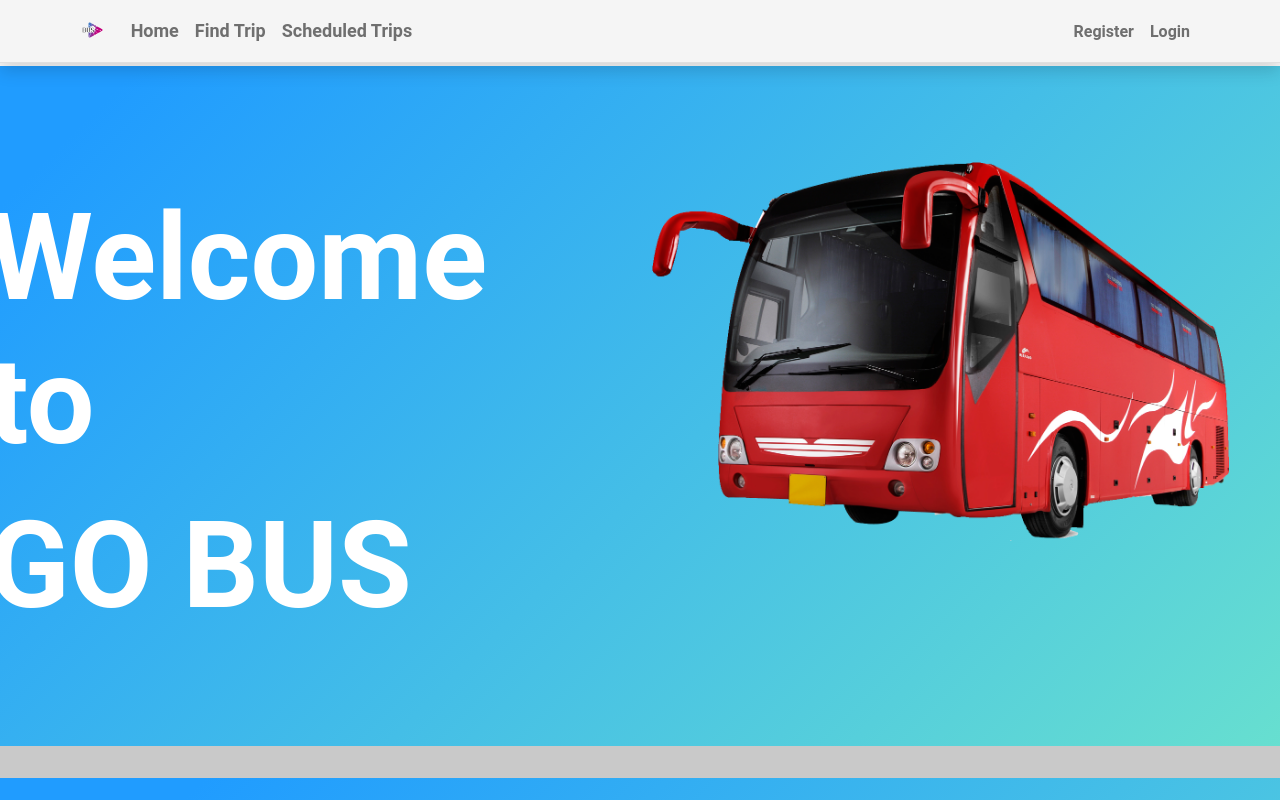
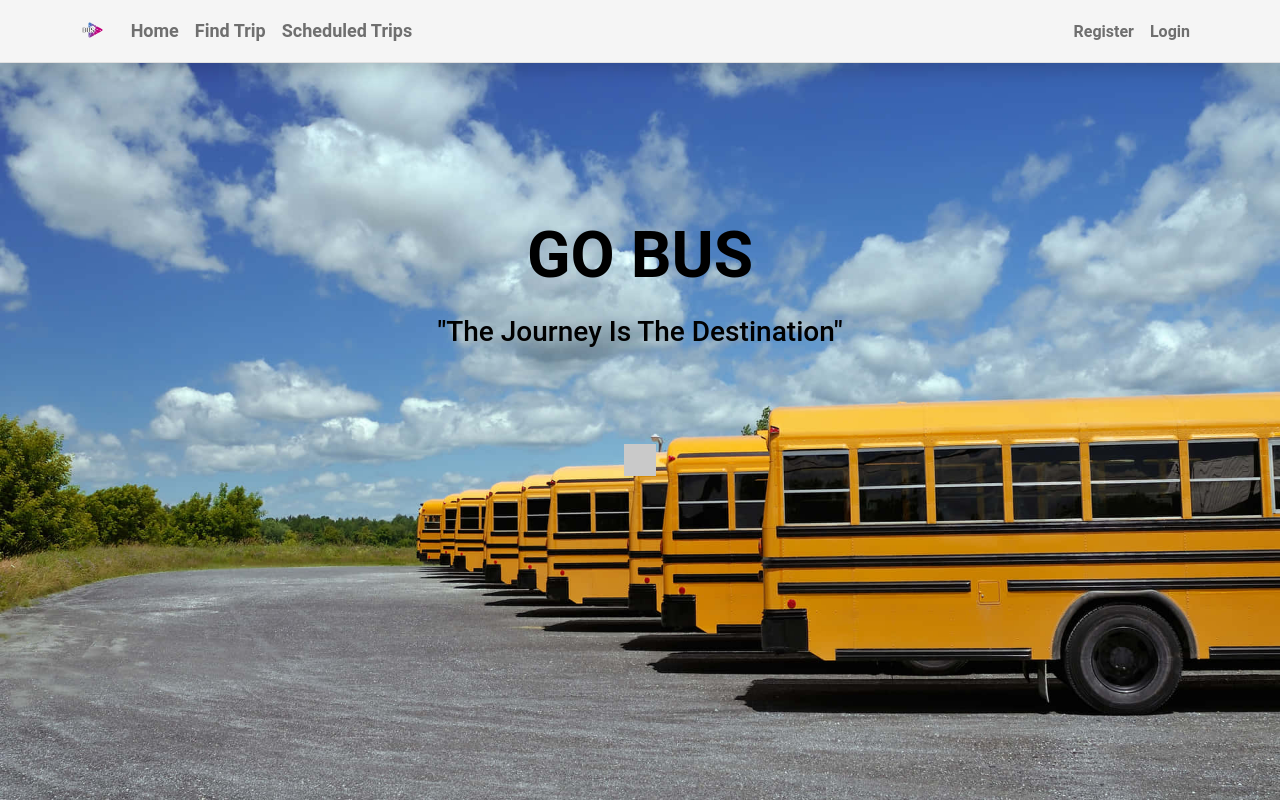
Before and after one commit to x22215476/BusBookingApplication, a Django app: page / in a window 1280 px wide. Run offline with Django 4.2, Linux system fonts and the light colour scheme; data that the repository does not hold is empty; some libraries are stand-ins or nearby versions.

Commit message:
made changes in templates

```diff
--- a/reservationApp/templates/home.html
+++ b/reservationApp/templates/home.html
@@ -4,103 +4,59 @@
 {% block pageContent %}
 <style>
     body {
-        background: linear-gradient(135deg, #209cff 10%, #68e0cf 100%);
+        background-image: url("{{ MEDIA_URL }}/default/image.png");
+        background-size: cover; /* Cover the entire background */
+        background-position: center; /* Center the background image */
+        margin: 0;
+        padding: 0;
+        display: flex;
+        flex-direction: column;
+        align-items: center;
+        min-height: 100vh;
     }
 
     .welcome-text-container {
-        max-width: 100%;
-        padding: 50px;
-        text-align: left;
+        text-align: center;
+        margin-top: 10vh; /* Adjust margin to position the heading at the top */
     }
 
     .welcome-heading {
-        font-size: 7.5rem;
+        font-size: 4rem;
         margin-bottom: 20px;
-        margin-left: -130px;
     }
 
-    .small-text {
-        font-size: 3.2rem;
-        margin-top: 20px;
-        margin-left: -120px;
+    .bus-animation {
+        width: 60px;
+        height: auto;
+        animation: moveBus 5s linear infinite;
     }
 
-     @keyframes moveBus {
-            0% { left: -100%; }
-            100% { left: 100%; }
-        }
-
-        .bus-animation {
-            position: fixed;
-            width: 100px;
-            height: 150px;
-            background-image: url('path/to/bus-image.png');
-            background-size: cover;
-            animation: moveBus 5s linear infinite;
-            margin-top: 150px;
-        }
-
-        .row {
-            position: relative;
-        }
+    @keyframes moveBus {
+        0% { transform: translateX(-100%); }
+        100% { transform: translateX(100%); }
+    }
 </style>
 <section class="container mt-5">
     {% if user.id %}
     <div class="row">
         <div class="col-lg-6 col-md-6 col-sm-12 col-xs-12">
             <div class="card rounded-0 shadow border-warning text-start summary-card my-3">
-                <div class="card-body">
-                    <div class="d-flex w-100">
-                        <div class="col-8 pe-2">
-                            <div class="summary-title fs-5 border-bottom">Total trips</div>
-                            <div class="summary-count text-end fw-bolder mt-3 px-4">{{ buses|intcomma }}</div>
-                        </div>
-                        <div class="col-4">
-                            <div class="summary-icon p-3 rounded border text-center bg-gradient bg-light">
-                                <i class="fa fa-bus fs-2"></i>
-                            </div>
-                        </div>
-                    </div>
-                </div>
+                <!-- Total Buses Card -->
             </div>
         </div>
         <div class="col-lg-6 col-md-6 col-sm-12 col-xs-12">
             <div class="card rounded-0 shadow border-success text-start summary-card my-3">
-                <div class="card-body">
-                    <div class="d-flex w-100">
-                        <div class="col-8 pe-2">
-                            <div class="summary-title fs-5 border-bottom">Upcoming Trips</div>
-                            <div class="summary-count text-end fw-bolder mt-3 px-4">{{ upcoming_trip|intcomma }}</div>
-                        </div>
-                        <div class="col-4">
-                            <div class="summary-icon p-3 rounded border text-center bg-gradient bg-light">
-                                <i class="fa fa-file-invoice fs-2"></i>
-                            </div>
-                        </div>
-                    </div>
-                </div>
+                <!-- Total Upcoming Trip Card -->
             </div>
         </div>
-        <div class="bus-animation">
-            <img src="{{ MEDIA_URL }}/default/bus-image.png" alt="" id="logo-img">
-        </div>
-
-
+    </div>
+    <div class="bus-animation">
+        <img src="{{ MEDIA_URL }}/default/bus-image.png" alt="" id="logo-img">
     </div>
     {% else %}
-    <div class="row">
-        <div class="col-lg-6 col-md-6 col-sm-12 col-xs-12">
-            <div class="welcome-text-container text-start text-white p-4">
-                <h1 class="welcome-heading fw-bold">Welcome to </h1>
-                <h3 class="welcome-heading fw-bold">GO BUS</h3>
-            </div>
-        </div>
-
-        <div class="col-lg-6 col-md-6 col-sm-12 col-xs-12">
-            <div class="mb-4">
-                <img src="{{ MEDIA_URL }}/default/bus_image1.jpg" alt="" class="img-fluid rounded" id="logo-img" style="max-width: 108%; height: auto;">
-            </div>
-        </div>
+    <div class="welcome-text-container text-center text-black p-4">
+        <h1 class="welcome-heading fw-bold">GO BUS</h1>
+        <h3 class="welcome-subheading">"The Journey Is The Destination"</h3>
     </div>
     {% endif %}
 </section>
```
Also changed, not shown: media/default/image.png (added).
